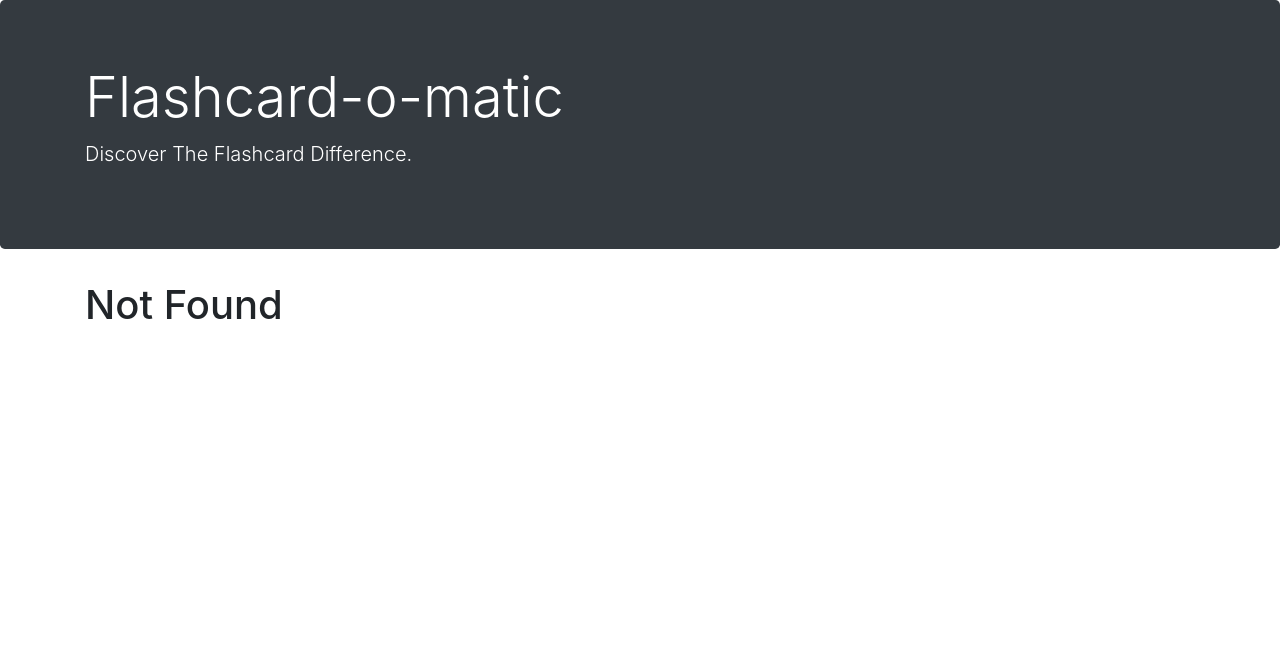
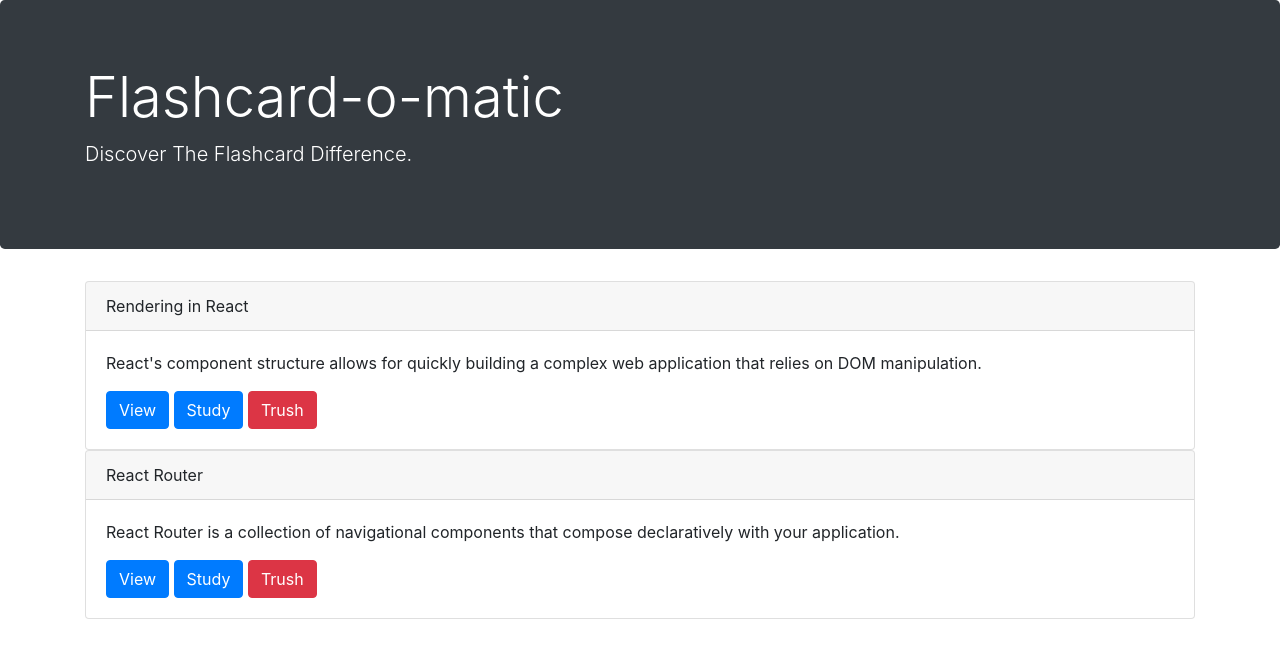
Before and after one commit to ramamdeeCode/Project-Flashcards, a React (Create React App) app: page / in a window 1280 px wide. Before the commit this address had no page. Shown: the top 658 px of the page. Built offline with nearby package versions, Linux system fonts and the light colour scheme; data requests are answered from the project's data file; a web font is replaced by a local one.

Commit message:
project set up, and DeckList page setup

```diff
--- a/package.json
+++ b/package.json
@@ -9,7 +9,7 @@
     "cross-fetch": "^3.0.5",
     "react": "^16.13.1",
     "react-dom": "^16.13.1",
-    "react-router-dom": "5.2.0",
+    "react-router-dom": "^5.3.3",
     "react-scripts": "4.0.0"
   },
   "scripts": {
--- /dev/null
+++ b/src/Layout/CreateDeck.js
@@ -0,0 +1,4 @@
+function CreateDeck() {
+  return <p>newList Added</p>;
+}
+export default CreateDeck;
--- /dev/null
+++ b/src/Layout/DeckList.js
@@ -0,0 +1,40 @@
+import { useEffect, useState } from "react";
+
+function Deck() {
+  const [decks, setDecks] = useState([]);
+
+  // fetching all the decks from api and set the in the decks using setDecks
+  useEffect(() => {
+    async function loadData() {
+      const response = await fetch("http://localhost:8080/decks/");
+      const fetchedData = await response.json();
+      setDecks(fetchedData);
+    }
+    loadData();
+  }, []);
+
+  // this function is responsible for adding new deck
+  const createDeck = (newDeck) => {
+    setDecks([...decks, newDeck]);
+  };
+  console.log(decks);
+  return (
+    <div>
+      {decks.map((deck) => (
+        <div key={deck.id} className="card">
+          <div className="card-header">{deck.name}</div>
+          <div className="card-body">
+            <p>{deck.description}</p>
+            <button className="btn btn-primary">View</button>
+            <span> </span>
+            <button className="btn btn-primary">Study</button>
+            <span> </span>
+            <button className="btn btn-danger">Trush</button>
+          </div>
+        </div>
+      ))}
+    </div>
+  );
+}
+
+export default Deck;
--- a/src/Layout/index.js
+++ b/src/Layout/index.js
@@ -1,16 +1,29 @@
 import React from "react";
+import { BrowserRouter as Router, Route, Switch } from "react-router-dom";
 import Header from "./Header";
 import NotFound from "./NotFound";
+import DeckList from "./DeckList";
+import CreateDeck from "./CreateDeck";
 
 function Layout() {
   return (
-    <>
+    <Router>
       <Header />
       <div className="container">
         {/* TODO: Implement the screen starting here */}
-        <NotFound />
+        <Switch>
+          <Route exact path={"/"}>
+            <DeckList />
+          </Route>
+          <Route exact path={"/new"}>
+            <CreateDeck />
+          </Route>
+          <Route>
+            <NotFound />
+          </Route>
+        </Switch>
       </div>
-    </>
+    </Router>
   );
 }
 
```
Also changed, not shown: 1 other file (tests, documents, lock files or other folders).
